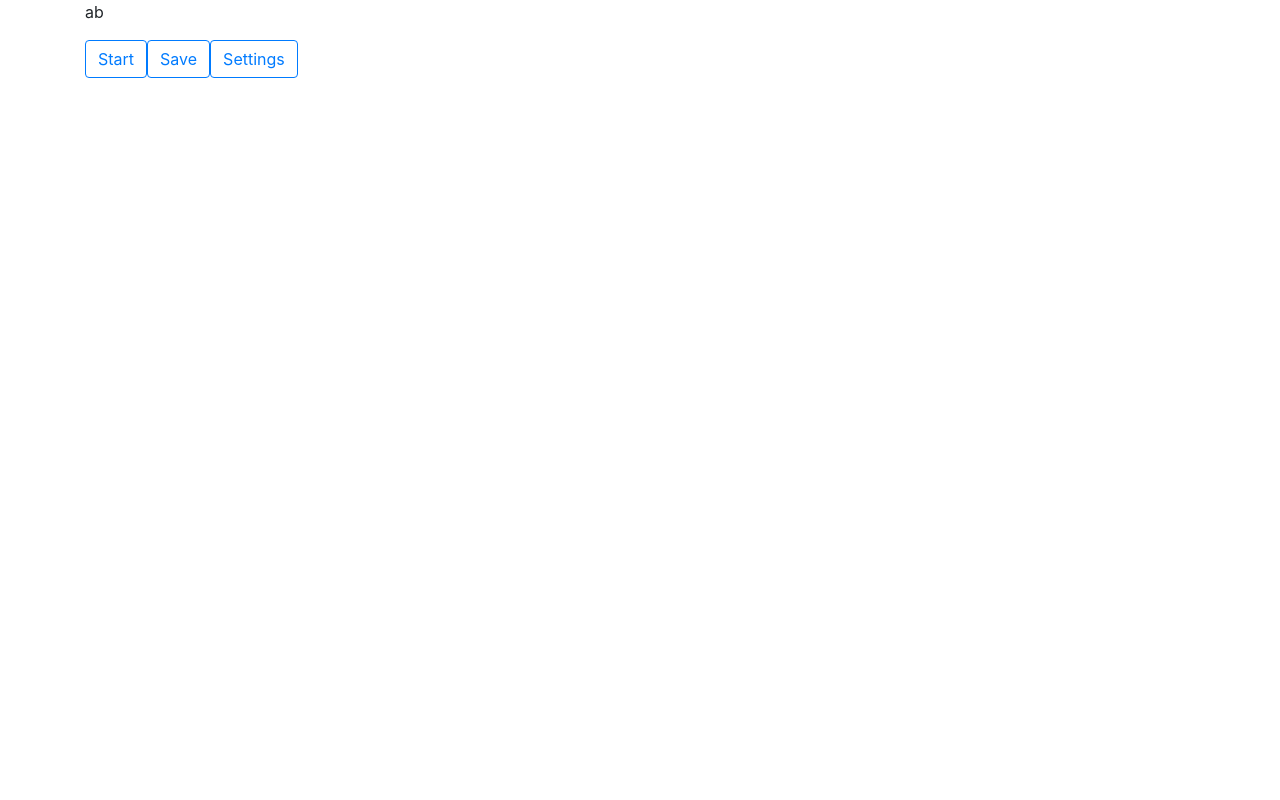
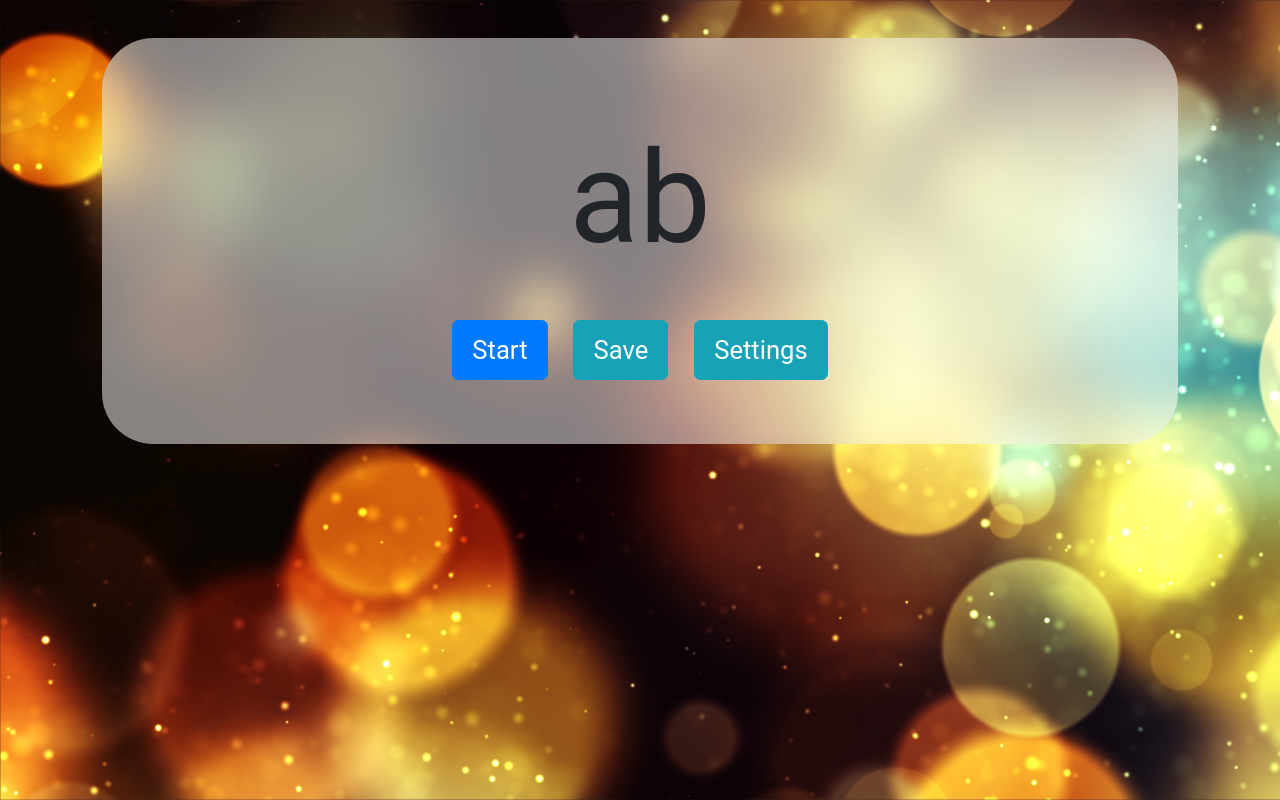
Before and after one commit to LouYu2015/react-lottery-machine, a React (Create React App) app: page / in a window 1280 px wide. Built offline with nearby package versions, Linux system fonts and the light colour scheme.

Commit message:
Added styles for the main program

```diff
--- a/src/App.css
+++ b/src/App.css
@@ -1,38 +1,43 @@
-.App {
-  text-align: center;
+html
+{
+	font-size: 2vw;
+	height: 100%;
 }
 
-.App-logo {
-  height: 40vmin;
-  pointer-events: none;
+body
+{
+	position: relative;
+	min-height: 100%;
+	box-sizing: border-box;
+
+	margin: 0;
+	padding-top: 3vw;
+	padding-bottom: 8vw;
+
+	background-image: url("background.jpeg");
+	background-size: cover;
+	background-attachment: fixed;
+
+	font-family: 'Roboto', sans-serif;
 }
 
-@media (prefers-reduced-motion: no-preference) {
-  .App-logo {
-    animation: App-logo-spin infinite 20s linear;
-  }
+div.section, div.footer
+{
+	margin: 0 8vw 3vw 8vw;
+	border: None;
+	border-radius: 4vw;
+	padding: 5vw 10vw;
+
+	background-image: url("background_blur.jpeg");
+	background-size: cover;
+	background-attachment: fixed;
 }
 
-.App-header {
-  background-color: #282c34;
-  min-height: 100vh;
-  display: flex;
-  flex-direction: column;
-  align-items: center;
-  justify-content: center;
-  font-size: calc(10px + 2vmin);
-  color: white;
+.lotteryNumber {
+	box-sizing: border-box;
+  padding: 0px -15px;
+	font-size: 10vw;
+
+	text-align: center;
+	overflow:hidden;
 }
-
-.App-link {
-  color: #61dafb;
-}
-
-@keyframes App-logo-spin {
-  from {
-    transform: rotate(0deg);
-  }
-  to {
-    transform: rotate(360deg);
-  }
-}
--- a/src/App.js
+++ b/src/App.js
@@ -15,7 +15,7 @@ class App extends React.Component {
 
   render = () => {
     return (
-      <div className="container">
+      <div>
         <Route exact path="/settings">
           <Settings
             onListChange={this.onListChange}
--- a/src/Lottery.js
+++ b/src/Lottery.js
@@ -45,38 +45,43 @@ class Lottery extends React.Component {
     let startButton = (
 			<button
           onClick={() => this.setState({running: true})}
-          className="btn btn-outline-primary">
+          className="btn btn-primary mx-2">
         Start
       </button>);
     let stopButton = (
 			<button
           onClick={() => this.setState({running: false})}
-          className="btn btn-outline-primary">
+          className="btn btn-danger mx-2">
         Stop
       </button>
     );
 
 		return (
-		<div>
-			<p>
+		<div className="section">
+			<p className="lotteryNumber">
 				{this.state.currentWinner?
 					this.state.currentWinner:
 					"Please Press Start"}
 			</p>
+
+      {/* Buttons */}
+      <div className="text-center" role="toolbar">
         {this.state.running?
           stopButton:
           startButton}
         <button
-          className="btn btn-outline-primary"
+            className={"btn btn-info mx-2"
+              + (this.state.running? " disabled" : "")}
             onClick={this.onSave}>
           Save
         </button>
         <Link to="/settings">
           <button
-            className="btn btn-outline-primary">
+              className="btn btn-info mx-2">
             Settings
           </button>
         </Link>
+      </div>
 		</div>)
 	}
 }
--- a/src/Settings/Settings.js
+++ b/src/Settings/Settings.js
@@ -42,7 +42,7 @@ class Settings extends React.Component {
 
 	render = () => {
 		return (
-			<div>
+			<div className="section">
 		    {/* Exit button */}
 				<Link to="/">
 				<button
```
Also changed, not shown: src/background.jpeg (added), src/background_blur.jpeg (added). Lines whose indentation alone changed are shown as unchanged.
